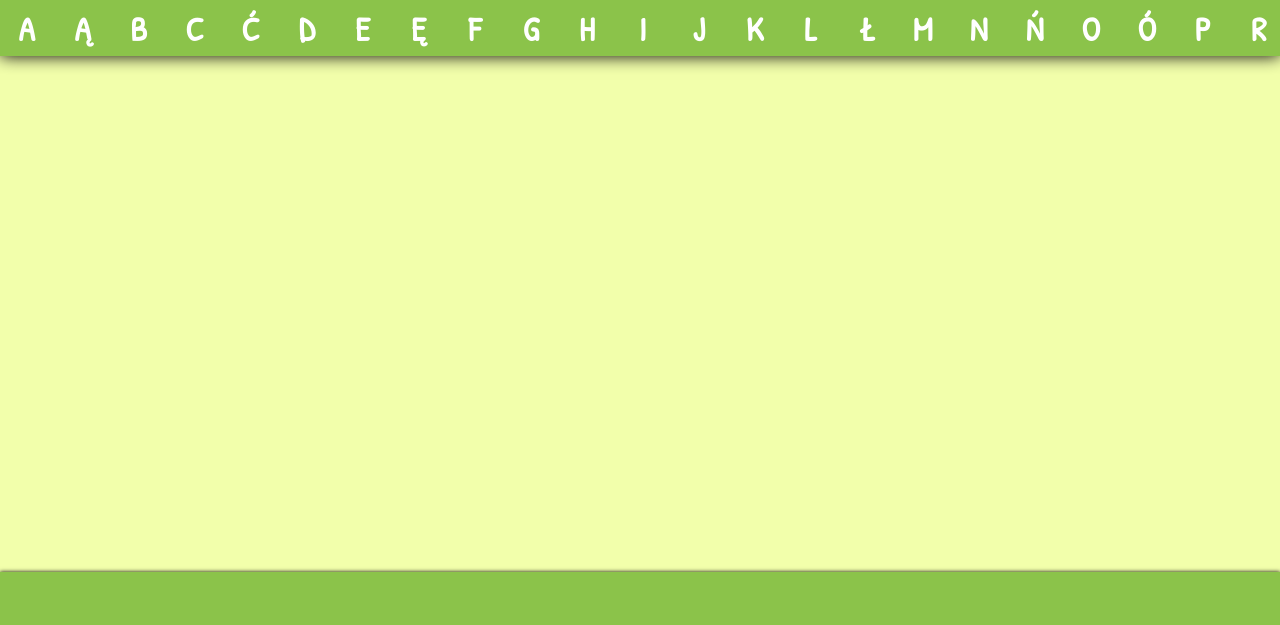
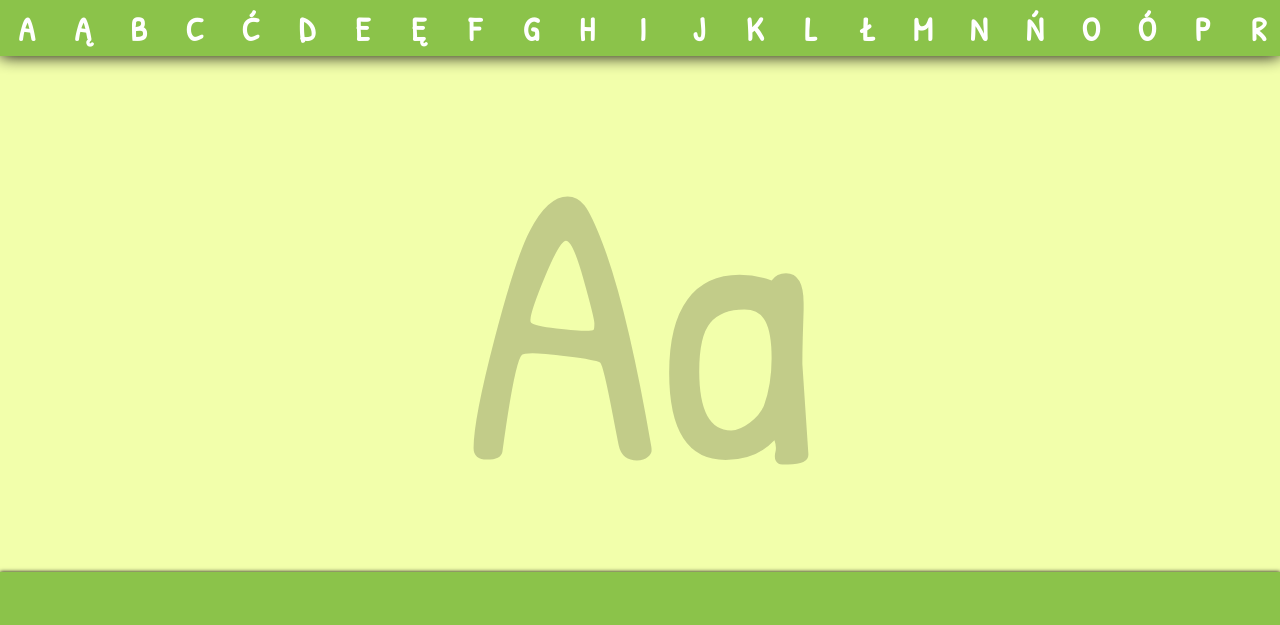
Before and after one commit to MichaelB-pl/ProjectMcQueenWeb, a React app: page / in a window 1280 px wide. Both pictures are taken after a click on the item "Alfabet". Shown: the top 625 px of the page. Built offline with nearby package versions, Linux system fonts and the light colour scheme.

Commit message:
displaying letter in background

```diff
--- a/src/client/alphabet/components/main-space/main-space.css
+++ b/src/client/alphabet/components/main-space/main-space.css
@@ -1,6 +1,7 @@
 .main-space {
     width: 100%;
     height: calc(var(--alphabeth-dp) * 5);
+    position: relative;
     z-index: 1;
     display: flex;
     flex-flow: column nowrap;
@@ -9,18 +10,31 @@
     transition: height var(--transition-duration);
 }
 
+.letter-background {
+    width: 100%;
+    height: 100%;
+    color: #0003;
+    position: absolute;
+    font-size: 50vmin;
+    z-index: 2;
+    display: flex;
+    flex-flow: column nowrap;
+    justify-content: center;
+    align-items: center;
+}
+
 .main-space>img {
     max-width: 90%;
     max-height: 90%;
+    z-index: 3;
 }
 
 @media screen and (orientation:landscape) {
-    .main-space{
+    .main-space {
         height: calc(var(--alphabeth-dp) * 6);
     }
-
     @media(max-height: 480px) {
-        .main-space{
+        .main-space {
             height: calc(var(--alphabeth-dp) * 6 + var(--bar-size) * 0.2);
         }
     }
--- a/src/client/alphabet/components/main-space/main-space.js
+++ b/src/client/alphabet/components/main-space/main-space.js
@@ -1,8 +1,9 @@
 import './main-space.css';
-import React from 'react';
+import React, { Component } from 'react';
 import { connect } from 'react-redux';
 
 import getAlphabet from '../../models/alphabet';
+import { setDefaultImageIndex } from '../../actions/alphabet-actions';
 
 const mapStateToProps = ({ selectedLetterIndex, selectedLetterImageIndex }) => {
     return {
@@ -11,14 +12,49 @@ const mapStateToProps = ({ selectedLetterIndex, selectedLetterImageIndex }) => {
     };
 };
 
-function MainSpace({ selectedLetterIndex, selectedLetterImageIndex }) {
-    const letter = getAlphabet()[selectedLetterIndex];
-    const uri = letter.uris[selectedLetterImageIndex];
-    return (
-        <div className="main-space">
-            <img src={uri} />
-        </div>
-    );
+const mapDispatchToProps = (dispatch) => {
+    return {
+        setDefaultImageIndex: () => dispatch(setDefaultImageIndex())
+    };
+};
+
+class MainSpace extends Component {
+    constructor(props) {
+        super(props);
+    }
+
+    render() {
+        return (
+            <div className="main-space">
+                <div className="letter-background">
+                    {this.getDisplayerLetter()}
+                </div>
+                <img src={this.getImageUri()} onClick={this.setDefaultImageIndex.bind(this)} />
+            </div>
+        );
+    }
+
+    getImageUri() {
+        const { selectedLetterIndex, selectedLetterImageIndex } = this.props;
+        const letterData = getAlphabet()[selectedLetterIndex];
+        return letterData.uris[selectedLetterImageIndex];
+    }
+
+    getDisplayerLetter() {
+        const { selectedLetterIndex, selectedLetterImageIndex } = this.props;
+        const letterData = getAlphabet()[selectedLetterIndex];
+
+        if (selectedLetterImageIndex === -1) {
+            const letter = letterData.letter;
+            return `${letter}${letter.toLowerCase()}`;
+        }
+        return '';
+    }
+
+    setDefaultImageIndex() {
+        const { setDefaultImageIndex } = this.props;
+        setDefaultImageIndex();
+    }
 }
 
-export default connect(mapStateToProps)(MainSpace);
+export default connect(mapStateToProps, mapDispatchToProps)(MainSpace);
--- a/src/client/index.js
+++ b/src/client/index.js
@@ -34,7 +34,6 @@ const creators = [
 
 function loadSessionInfo() {
     Promise.all(promises).then(indexes => {
-        console.log(indexes);
         for (let j = 0; j < indexes.length; j++) {
             store.dispatch(creators[j](indexes[j]));
         }
```
